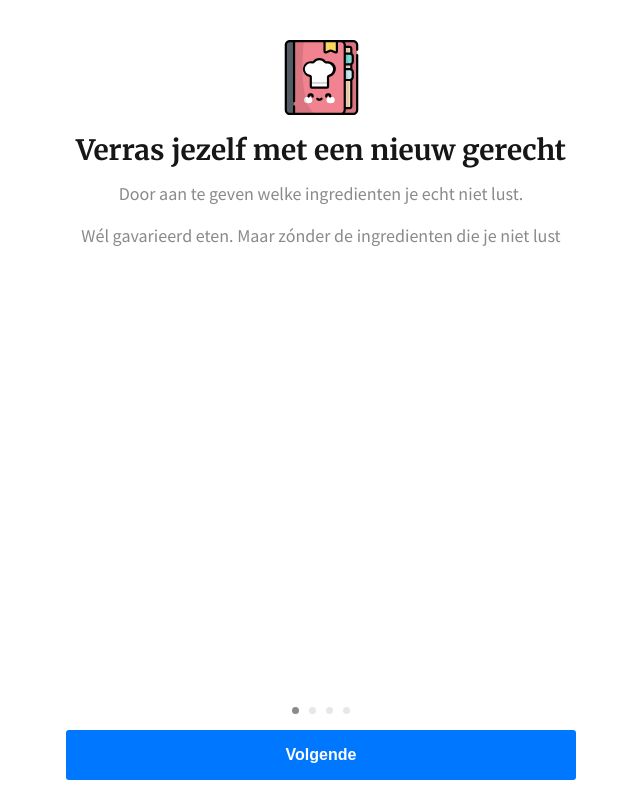
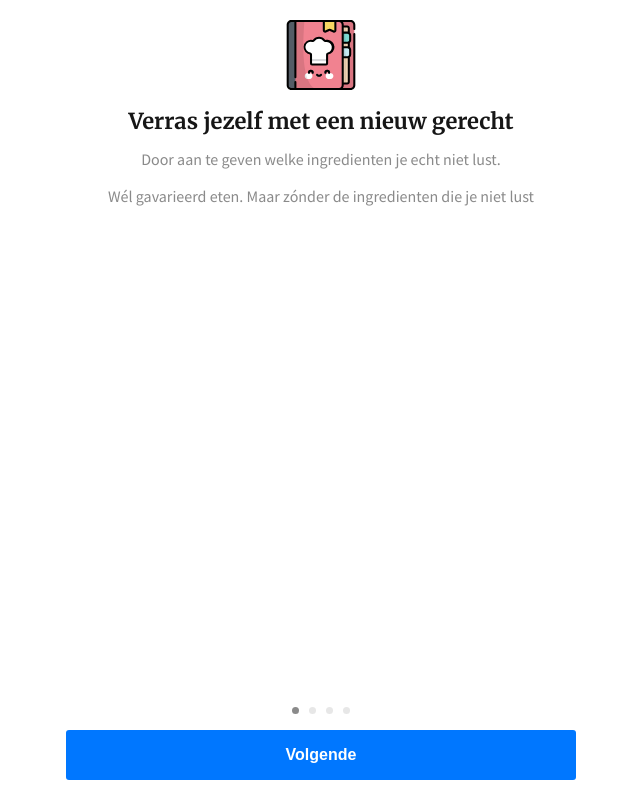
Before and after one commit to jvandenaardweg/disfood, a Vue app: page /#/onboarding/1 in a window 1280 px wide. Shown: the whole page, without its empty margins (319-959 px from the left). Built offline with nearby package versions, Linux system fonts and the light colour scheme.

Commit message:
Styling tweaks

```diff
--- a/src/components/IngredientsForm.vue
+++ b/src/components/IngredientsForm.vue
@@ -40,7 +40,6 @@ export default {
     excludeIngredient: null,
     excludedIngredients: [],
     suggestions: []
-    // suggestions: ['spruitjes', 'witlof', 'andijvie', 'spinazie']
   }),
   methods: {
     handleChange: debounce(async function (event) {
@@ -48,11 +47,14 @@ export default {
         const ingredientSuggestions = await this.$store.dispatch('filters/getIngredients', {
           search: this.excludeIngredient
         })
-        this.suggestions = ingredientSuggestions.map(ingredient => ingredient.singular).sort((a, b) => a.length - b.length)
+        if (ingredientSuggestions && ingredientSuggestions.length) {
+          this.suggestions = ingredientSuggestions.map(ingredient => ingredient.singular).sort((a, b) => a.length - b.length)
+        }
       }
     }, 500),
     handleAddIngredient (ingredient) {
       this.excludedIngredients.push(ingredient)
+      this.excludeIngredient = null
     },
     handleRemoveIngredient (ingredient) {
       const index = this.excludedIngredients.indexOf(ingredient)
--- a/src/views/OnboardingStep.vue
+++ b/src/views/OnboardingStep.vue
@@ -234,11 +234,12 @@ export default {
       margin-top: 1rem;
       margin-bottom: 1rem;
       line-height: 1.4;
+      font-size: 2.2rem;
     }
 
     h2 {
       font-weight: normal;
-      font-size: 1.8rem;
+      font-size: 1.6rem;
       color: $gray-50;
       margin-top: 0;
     }
@@ -263,8 +264,8 @@ export default {
 }
 
 .onboarding-visual {
-  width: 75px;
+  width: 70px;
   margin: 0 auto;
-  margin-top: 2rem;
+  // margin-top: 1rem;
 }
 </style>
```
